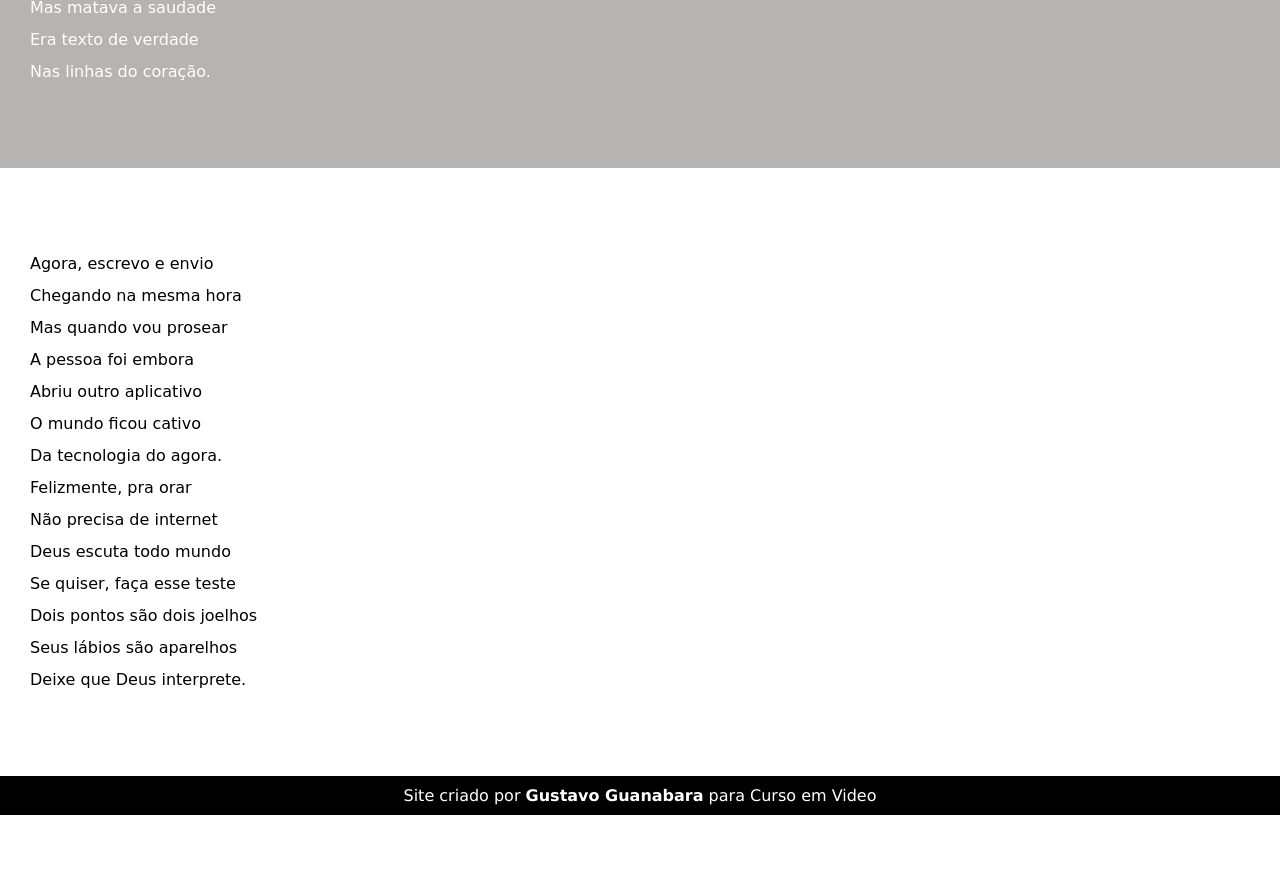
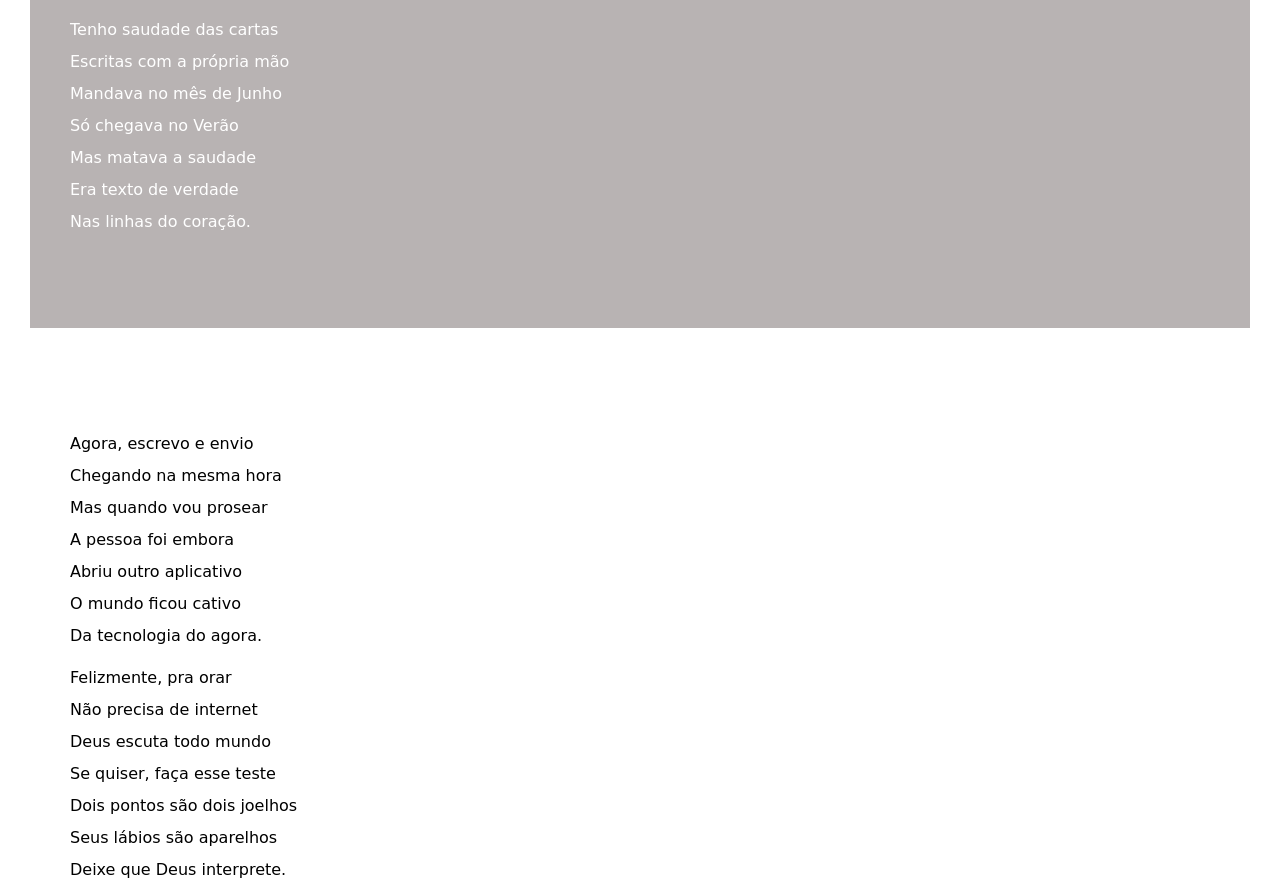
Before and after one commit to Antonio-Lopes-Campos/Ola-todo-mundo, a plain HTML site: page desafio-012/index.html in a window 1280 px wide. Shown: the part 1749-2638 px from the top of the page. Before the commit the page ends 2564 px from the top, so only its background shows below. Drawn offline with Linux system fonts and the light colour scheme.

Commit message:
10/12/2021

```diff
--- a/desafio-012/estilo/style.css
+++ b/desafio-012/estilo/style.css
@@ -7,13 +7,13 @@
 }
 
 * {
-    margin: 0px;
+    margin: 10px;
     padding: 0px;
 }
 html, body{
     min-height: 100vh;
     background-color: dark;
-    font-family:var(--font)
+    font-family:var(--font);
 }
 header{
     background-color: black;
@@ -64,7 +64,7 @@ section{
 
 footer {
     background-color: black;
-    color: white;
+    color: rgb(42, 27, 180);
     text-align: center;
     padding: 10px;
 }
```
